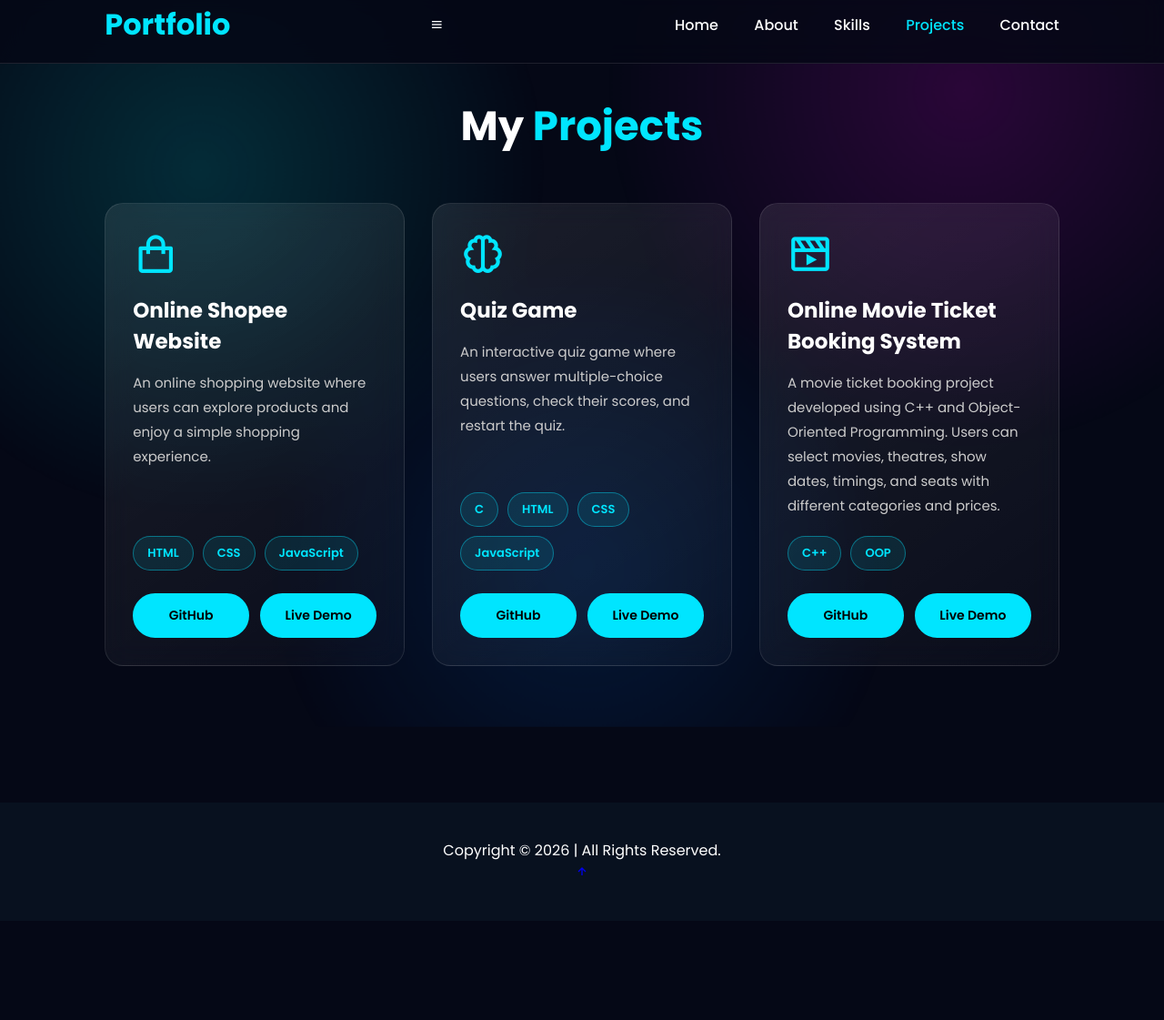
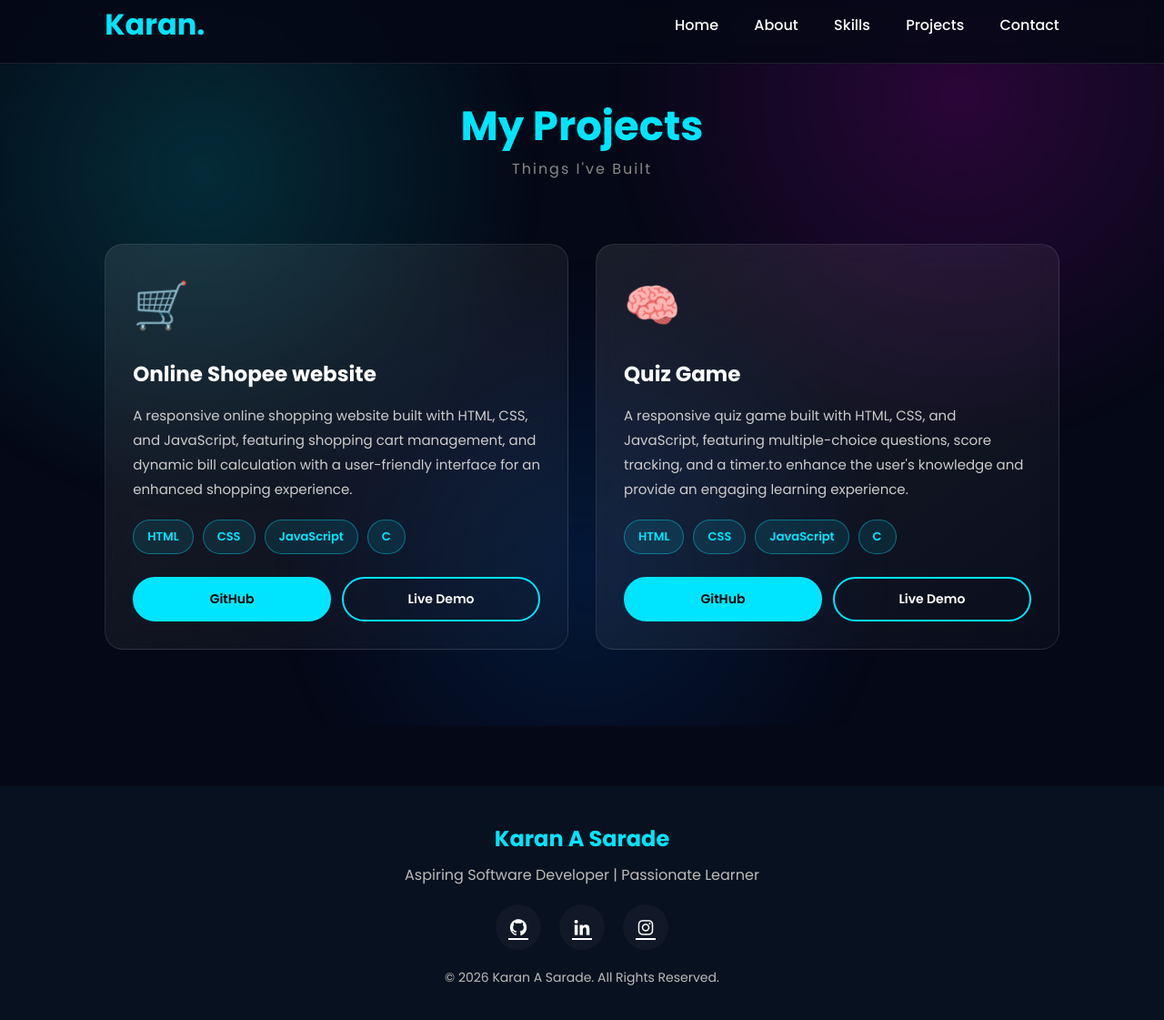
Before and after one commit to saradekaran327-sketch/Portfolio-Website, a plain HTML site: page project.html in a window 1280 px wide. Shown: the part 15-1136 px from the top of the page at 91% size. Before the commit the page ends 1027 px from the top, so only its background shows below. Drawn offline with nearby package versions, Linux system fonts and the light colour scheme.

Commit message:
Revise project portfolio layout and content
Updated the project portfolio to include new project descriptions and improved layout.

```diff
--- a/project.html
+++ b/project.html
@@ -1,130 +1,110 @@
-
 <!DOCTYPE html>
 <html lang="en">
 
 <head>
     <meta charset="UTF-8">
     <meta name="viewport" content="width=device-width, initial-scale=1.0">
-    <title>My Projects | Portfolio</title>
 
+    <title>Karan A Sarade | Portfolio</title>
+
+    <!-- CSS -->
     <link rel="stylesheet" href="style.css">
+
+    <!-- Boxicons -->
     <link href="https://unpkg.com/boxicons@2.1.4/css/boxicons.min.css" rel="stylesheet">
-    <link href="https://unpkg.com/aos@2.3.1/dist/aos.css" rel="stylesheet">
+
+    <!-- AOS Animation -->
+    <link href="https://unpkg.com/aos@2.3.4/dist/aos.css" rel="stylesheet">
 </head>
 
 <body>
 
     <!-- Loader -->
-    <div class="loader">
-        <div class="spinner"></div>
+    <div id="loader">
+        <h1>KARAN</h1>
     </div>
 
     <!-- Header -->
-    <header class="header">
-        <a href="index.html" class="logo">Portfolio</a>
+    <header>
+        <a href="#" class="logo">Karan.</a>
 
-        <i class="bx bx-menu" id="menu-icon"></i>
+        <nav>
+            <a href="index.html">Home</a>
+            <a href="about.html">About</a>
+            <a href="skill.html">Skills</a>
+            <a href="project.html">Projects</a>
+            <a href="contact.html">Contact</a>
+        </nav>
 
-        <nav class="navbar">
-            <a href="index.html">Home</a>
-            <a href="index.html#about">About</a>
-            <a href="index.html#skills">Skills</a>
-            <a href="project.html" class="active">Projects</a>
-            <a href="index.html#contact">Contact</a>
-        </nav>
+        <div class="menu">
+            <i class='bx bx-menu'></i>
+        </div>
     </header>
 
-    <!-- Projects Section -->
      <section class="projects" id="projects">
 
-        <h2 class="heading">My <span>Projects</span></h2>
+    <div class="section-title">
+        <h2>My Projects</h2>
+        <span>Things I've Built</span>
+    </div>
 
-        <div class="projects-container">
+    <div class="project-container">
 
-            <!-- Project 1: Online Shopee -->
-            <div class="project-box" data-aos="fade-up">
+        <!-- Project 1 -->
+        <div class="project-card">
 
-                <i class="bx bx-shopping-bag"></i>
+            <div class="project-icon">
+                🛒
+            </div>
 
-                <h3>Online Shopee Website</h3>
+            <h3>Online Shopee website</h3>
 
             <p>
-                    An online shopping website where users can explore
-                    products and enjoy a simple shopping experience.
+                A responsive online shopping website built with HTML, CSS, and JavaScript,
+                 featuring shopping cart management, and dynamic bill calculation with a user-friendly interface for an enhanced shopping experience.
+
             </p>
 
-                <div class="project-tech">
+            <div class="tech-stack">
                 <span>HTML</span>
                 <span>CSS</span>
                 <span>JavaScript</span>
+                <span>C</span>
             </div>
 
             <div class="project-buttons">
-                    <a href="https://github.com/saradekaran327-sketch/Online-Shopee"
-                       target="_blank" class="btn">GitHub</a>
-
-                    <a href="https://saradekaran327-sketch.github.io/Online-Shopee/"
-                       target="_blank" class="btn">Live Demo</a>
+                <a href="https://github.com/saradekaran327-sketch/Online-Shopee" class="project-btn">GitHub</a>
+                <a href="https://saradekaran327-sketch.github.io/Online-Shopee/" class="project-btn demo">Live Demo</a>
             </div>
 
         </div>
 
-            <!-- Project 2: Quiz Game -->
-            <div class="project-box" data-aos="fade-up">
+        <!-- Project 2 -->
 
-                <i class="bx bx-brain"></i>
+        <div class="project-card">
+
+            <div class="project-icon">
+                🧠
+            </div>
 
             <h3>Quiz Game</h3>
 
             <p>
-                    An interactive quiz game where users answer multiple-choice
-                    questions, check their scores, and restart the quiz.
+                A responsive quiz game built with HTML, CSS, and JavaScript,
+                 featuring multiple-choice questions, score tracking, and a timer.to enhance the user's knowledge and provide
+                an engaging learning experience.
             </p>
 
-                <div class="project-tech">
-                    <span>C</span>
+            <div class="tech-stack">
                 <span>HTML</span>
                 <span>CSS</span>
                 <span>JavaScript</span>
+                <span>C</span>
             </div>
 
             <div class="project-buttons">
-                    <a href="https://github.com/saradekaran327-sketch/Quiz-Game"
-                       target="_blank" class="btn">GitHub</a>
-
-                    <a href="https://saradekaran327-sketch.github.io/Quiz-Game/"
-                       target="_blank" class="btn">Live Demo</a>
-                </div>
-
-            </div>
-
-            <!-- Project 3: Online Movie Ticket Booking -->
-            <div class="project-box" data-aos="fade-up">
-
-                <i class="bx bx-movie-play"></i>
-
-                <h3>Online Movie Ticket Booking System</h3>
-
-                <p>
-                    A movie ticket booking project developed using C++ and
-                    Object-Oriented Programming. Users can select movies,
-                    theatres, show dates, timings, and seats with different
-                    categories and prices.
-                </p>
-
-                <div class="project-tech">
-                    <span>C++</span>
-                    <span>OOP</span>
-                </div>
-
-                <div class="project-buttons">
-                    <a href="https://github.com/saradekaran327-sketch/Online-Movie-Ticket-Booking-System"
-                       target="_blank" class="btn">GitHub</a>
-
-                    <a href="https://saradekaran327-sketch.github.io/Online-Movie-Ticket-Booking-System/"
-                       target="_blank" class="btn">Live Demo</a>
-                </div>
-
+                <a href="https://github.com/saradekaran327-sketch/Quiz-Game.git" class="project-btn">GitHub</a>
+                <a href="https://saradekaran327-sketch.github.io/Quiz-Game/" class="project-btn demo">Live Demo</a>
             </div>
 
         </div>
@@ -132,29 +112,48 @@
 </section>
 
     <!-- Footer -->
-    <footer class="footer">
+   <footer>
 
-        <div class="footer-text">
-            <p>Copyright &copy; 2026 | All Rights Reserved.</p>
+    <div class="footer-content">
+
+        <h2>Karan A Sarade</h2>
+
+        <p>
+            Aspiring Software Developer | Passionate Learner
+        </p>
+
+        <div class="footer-social">
+
+            <a href="https://github.com/saradekaran327-sketch/Portfolio-Website" target="_blank">
+                <i class='bx bxl-github'></i>
+            </a>
+
+            <a href="https://www.linkedin.com/in/karan-sarade-70a233317?utm_source=share_via&utm_content=profile&utm_medium=member_android" target="_blank">
+                <i class='bx bxl-linkedin'></i>
+            </a>
+
+            <a href="https://www.instagram.com/karan_327_18?igsh=MWdqejYxdms3MnpvMw==" target="_blank">
+                <i class='bx bxl-instagram'></i>
+            </a>
+
         </div>
 
-        <div class="footer-iconTop">
-            <a href="#"><i class="bx bx-up-arrow-alt"></i></a>
+        <p class="copyright">
+            © 2026 Karan A Sarade. All Rights Reserved.
+        </p>
+
     </div>
 
 </footer>
+        <!-- Typed.js -->
+    <script src="https://cdn.jsdelivr.net/npm/typed.js@2.0.12"></script>
 
-    <!-- Scripts -->
-    <script src="https://unpkg.com/aos@2.3.1/dist/aos.js"></script>
+    <!-- AOS Animation -->
+    <script src="https://unpkg.com/aos@2.3.4/dist/aos.js"></script>
 
-    <script>
-        AOS.init({
-            duration: 1000,
-            once: true
-        });
-    </script>
-
+    <!-- Custom JS -->
     <script src="script.js"></script>
 
 </body>
+
 </html>
```
Lines whose indentation alone changed are shown as unchanged.
